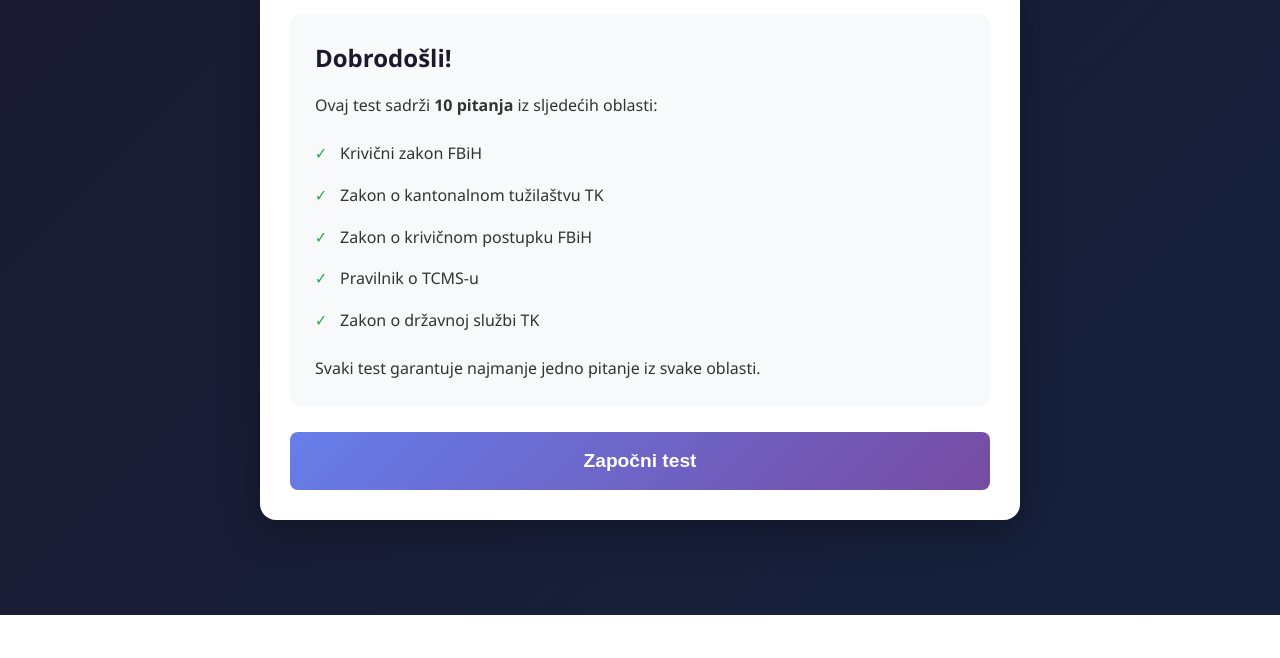
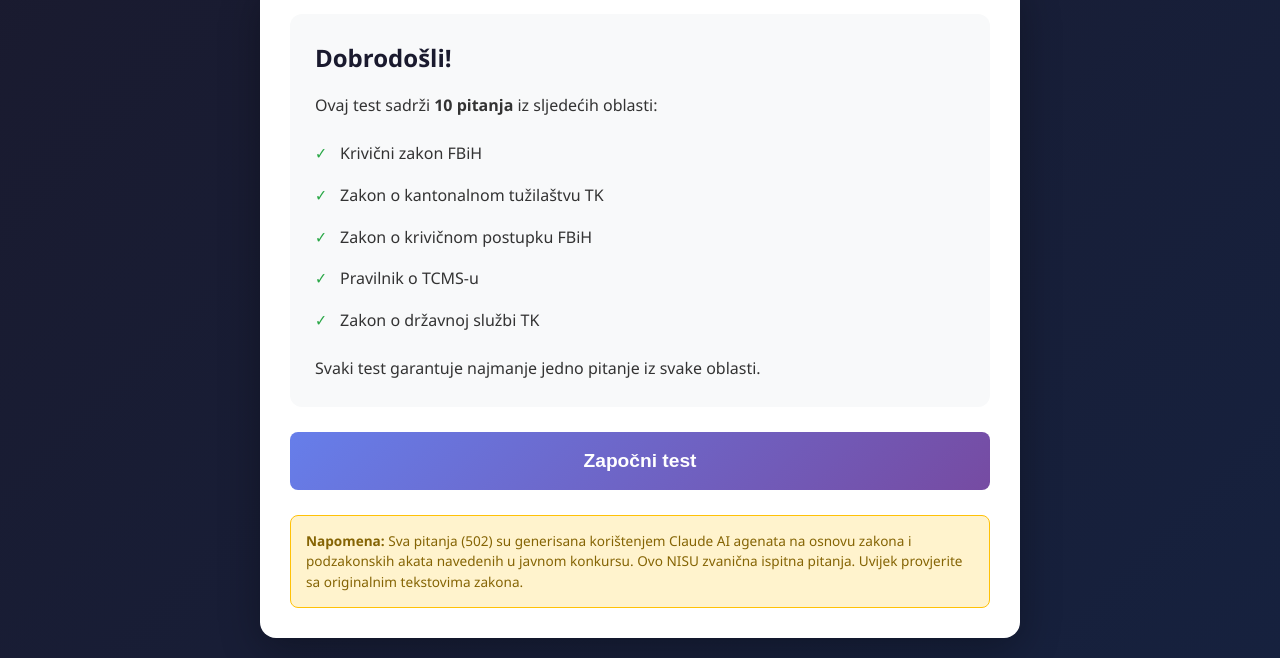
Before and after one commit to KenanHH/test-ttk, a plain HTML site: page index.html in a window 1280 px wide. Shown: the part 185-843 px from the top of the page. Before the commit the page ends 800 px from the top, so only its background shows below. Drawn offline with Linux system fonts and the light colour scheme.

Commit message:
Add disclaimer

```diff
--- a/index.html
+++ b/index.html
@@ -28,6 +28,9 @@
                 <p>Svaki test garantuje najmanje jedno pitanje iz svake oblasti.</p>
             </div>
             <button id="start-btn" class="btn btn-primary">Započni test</button>
+            <div class="disclaimer">
+                <p><strong>Napomena:</strong> Sva pitanja (502) su generisana korištenjem Claude AI agenata na osnovu zakona i podzakonskih akata navedenih u javnom konkursu. Ovo NISU zvanična ispitna pitanja. Uvijek provjerite sa originalnim tekstovima zakona.</p>
+            </div>
         </div>
 
         <!-- Quiz Screen -->
@@ -68,6 +71,9 @@
             </div>
 
             <button id="restart-btn" class="btn btn-primary">Novi test</button>
+            <div class="disclaimer">
+                <p><strong>Napomena:</strong> Sva pitanja su generisana korištenjem Claude AI. Ovo NISU zvanična ispitna pitanja.</p>
+            </div>
         </div>
     </div>
 
--- a/style.css
+++ b/style.css
@@ -438,6 +438,22 @@ header .subtitle {
     padding: 16px;
 }
 
+/* Disclaimer */
+.disclaimer {
+    margin-top: 25px;
+    padding: 15px;
+    background: #fff3cd;
+    border: 1px solid #ffc107;
+    border-radius: 8px;
+    font-size: 0.85rem;
+    color: #856404;
+}
+
+.disclaimer p {
+    margin: 0;
+    line-height: 1.5;
+}
+
 /* Responsive */
 @media (max-width: 600px) {
     .container {
```
Also changed, not shown: 1 other file.
